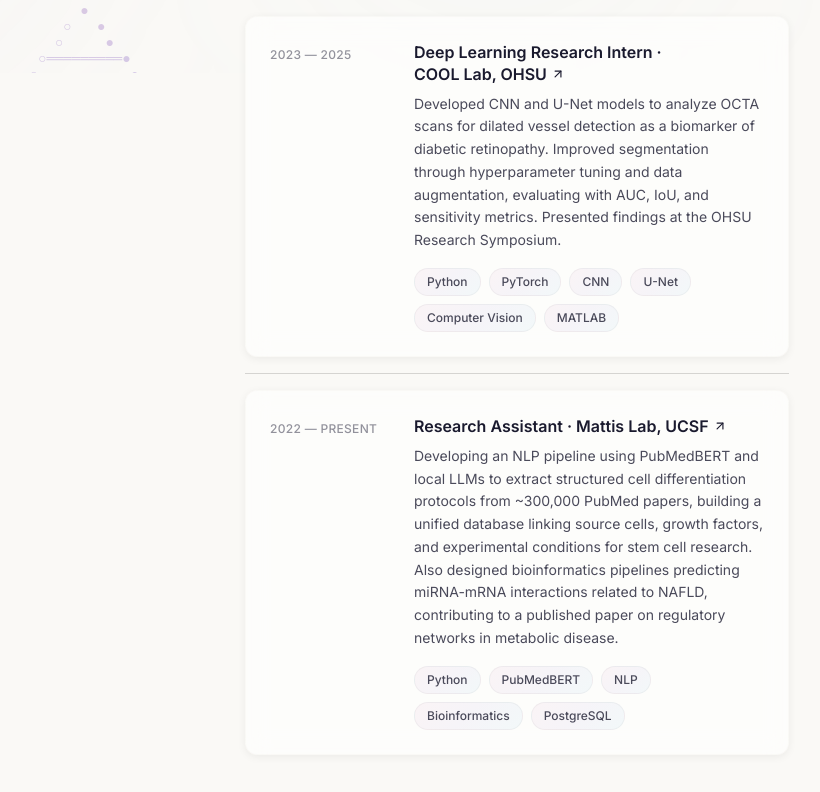
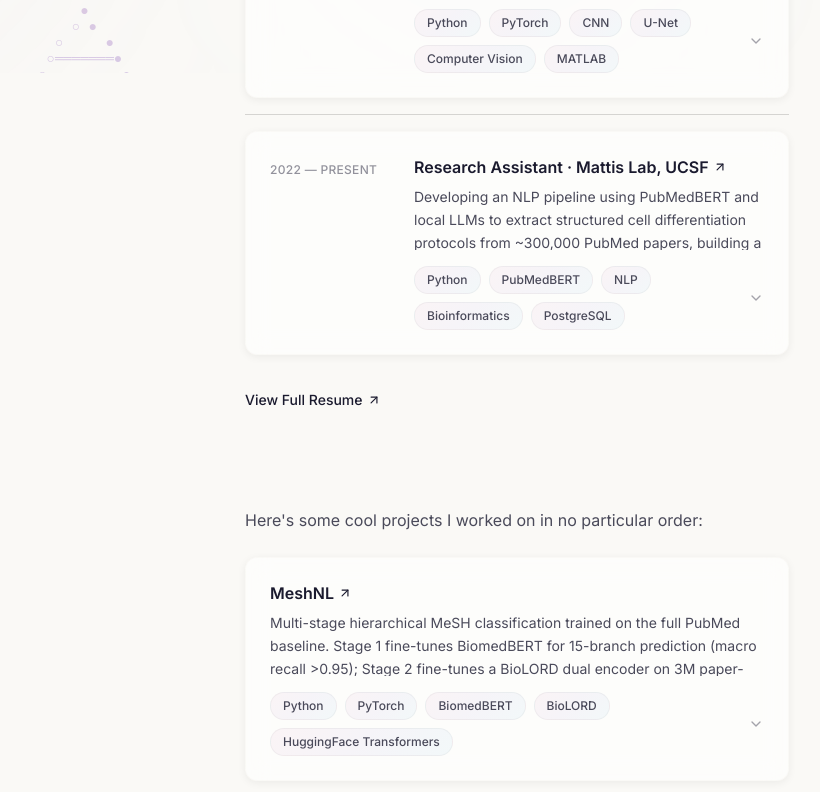
Before and after one commit to lolbigtime/portfolio-site, a Next.js app: page /portfolio-site/ in a window 1280 px wide. Shown: the part 727-1519 px from the top of the page, without its empty margins (395-1215 px from the left). Built offline with nearby package versions, Linux system fonts and the light colour scheme.

Commit message:
Add truncation and click-to-expand on cards

```diff
--- a/src/components/ExperienceCard.tsx
+++ b/src/components/ExperienceCard.tsx
@@ -1,15 +1,17 @@
+"use client";
+
+import { useState } from "react";
 import { Experience } from "@/types";
 import TechTag from "./TechTag";
 
 export default function ExperienceCard({ experience }: { experience: Experience }) {
+  const [expanded, setExpanded] = useState(false);
+
   return (
     <div className="card-item">
-      <a
-        href={experience.url}
-        target="_blank"
-        rel="noopener noreferrer"
-        className="glass-card prismatic-border block p-6 group"
-        aria-label={`${experience.title} at ${experience.company}`}
+      <div
+        onClick={() => setExpanded(!expanded)}
+        className="glass-card prismatic-border block p-6 cursor-pointer"
       >
         <div className="flex flex-col sm:flex-row gap-4">
           <div className="sm:w-32 shrink-0">
@@ -18,9 +20,15 @@
             </span>
           </div>
           <div className="flex-1">
-            <h3 className="text-ink font-semibold leading-snug group-hover:text-violet transition-colors duration-200">
+            <h3 className="text-ink font-semibold leading-snug">
               {experience.title} &middot;{" "}
-              <span className="inline-flex items-center gap-1">
+              <a
+                href={experience.url}
+                target="_blank"
+                rel="noopener noreferrer"
+                onClick={(e) => e.stopPropagation()}
+                className="inline-flex items-center gap-1 hover:text-violet transition-colors duration-200"
+              >
                 {experience.company}
                 <svg
                   xmlns="http://www.w3.org/2000/svg"
@@ -32,25 +40,47 @@
                   strokeWidth="2"
                   strokeLinecap="round"
                   strokeLinejoin="round"
-                  className="inline-block transition-transform duration-200 group-hover:-translate-y-0.5 group-hover:translate-x-0.5"
+                  className="inline-block transition-transform duration-200 hover:-translate-y-0.5 hover:translate-x-0.5"
                   aria-hidden="true"
                 >
                   <path d="M7 17L17 7" />
                   <path d="M7 7h10v10" />
                 </svg>
-              </span>
+              </a>
             </h3>
+            <div
+              className="overflow-hidden transition-[max-height] duration-300 ease-in-out"
+              style={{ maxHeight: expanded ? "600px" : "4.5rem" }}
+            >
               <p className="mt-2 text-sm leading-relaxed text-graphite">
                 {experience.description}
               </p>
-            <div className="mt-4 flex flex-wrap gap-2">
+            </div>
+            <div className="mt-4 flex items-center justify-between">
+              <div className="flex flex-wrap gap-2">
                 {experience.technologies.map((tech) => (
                   <TechTag key={tech} label={tech} />
                 ))}
               </div>
+              <svg
+                xmlns="http://www.w3.org/2000/svg"
+                width="16"
+                height="16"
+                viewBox="0 0 24 24"
+                fill="none"
+                stroke="currentColor"
+                strokeWidth="2"
+                strokeLinecap="round"
+                strokeLinejoin="round"
+                className={`shrink-0 ml-4 text-graphite/50 transition-transform duration-300 ${expanded ? "rotate-180" : ""}`}
+                aria-hidden="true"
+              >
+                <path d="M6 9l6 6 6-6" />
+              </svg>
             </div>
           </div>
-      </a>
+        </div>
+      </div>
     </div>
   );
 }
--- a/src/components/ProjectCard.tsx
+++ b/src/components/ProjectCard.tsx
@@ -1,15 +1,17 @@
+"use client";
+
+import { useState } from "react";
 import { Project } from "@/types";
 import TechTag from "./TechTag";
 
 export default function ProjectCard({ project }: { project: Project }) {
+  const [expanded, setExpanded] = useState(false);
+
   return (
     <div className="card-item">
-      <a
-        href={project.url}
-        target="_blank"
-        rel="noopener noreferrer"
-        className="glass-card prismatic-border block p-6 group"
-        aria-label={project.title}
+      <div
+        onClick={() => setExpanded(!expanded)}
+        className="glass-card prismatic-border block p-6 cursor-pointer"
       >
         <div className="flex flex-col gap-4">
           {project.image && (
@@ -23,8 +25,14 @@
             </div>
           )}
           <div>
-            <h3 className="text-ink font-semibold leading-snug group-hover:text-violet transition-colors duration-200">
-              <span className="inline-flex items-center gap-1">
+            <h3 className="text-ink font-semibold leading-snug">
+              <a
+                href={project.url}
+                target="_blank"
+                rel="noopener noreferrer"
+                onClick={(e) => e.stopPropagation()}
+                className="inline-flex items-center gap-1 hover:text-violet transition-colors duration-200"
+              >
                 {project.title}
                 <svg
                   xmlns="http://www.w3.org/2000/svg"
@@ -36,25 +44,47 @@
                   strokeWidth="2"
                   strokeLinecap="round"
                   strokeLinejoin="round"
-                  className="inline-block transition-transform duration-200 group-hover:-translate-y-0.5 group-hover:translate-x-0.5"
+                  className="inline-block transition-transform duration-200 hover:-translate-y-0.5 hover:translate-x-0.5"
                   aria-hidden="true"
                 >
                   <path d="M7 17L17 7" />
                   <path d="M7 7h10v10" />
                 </svg>
-              </span>
+              </a>
             </h3>
+            <div
+              className="overflow-hidden transition-[max-height] duration-300 ease-in-out"
+              style={{ maxHeight: expanded ? "600px" : "4.5rem" }}
+            >
               <p className="mt-2 text-sm leading-relaxed text-graphite">
                 {project.description}
               </p>
-            <div className="mt-4 flex flex-wrap gap-2">
+            </div>
+            <div className="mt-4 flex items-center justify-between">
+              <div className="flex flex-wrap gap-2">
                 {project.technologies.map((tech) => (
                   <TechTag key={tech} label={tech} />
                 ))}
               </div>
+              <svg
+                xmlns="http://www.w3.org/2000/svg"
+                width="16"
+                height="16"
+                viewBox="0 0 24 24"
+                fill="none"
+                stroke="currentColor"
+                strokeWidth="2"
+                strokeLinecap="round"
+                strokeLinejoin="round"
+                className={`shrink-0 ml-4 text-graphite/50 transition-transform duration-300 ${expanded ? "rotate-180" : ""}`}
+                aria-hidden="true"
+              >
+                <path d="M6 9l6 6 6-6" />
+              </svg>
             </div>
           </div>
-      </a>
+        </div>
+      </div>
     </div>
   );
 }
```
Lines whose indentation alone changed are shown as unchanged.
